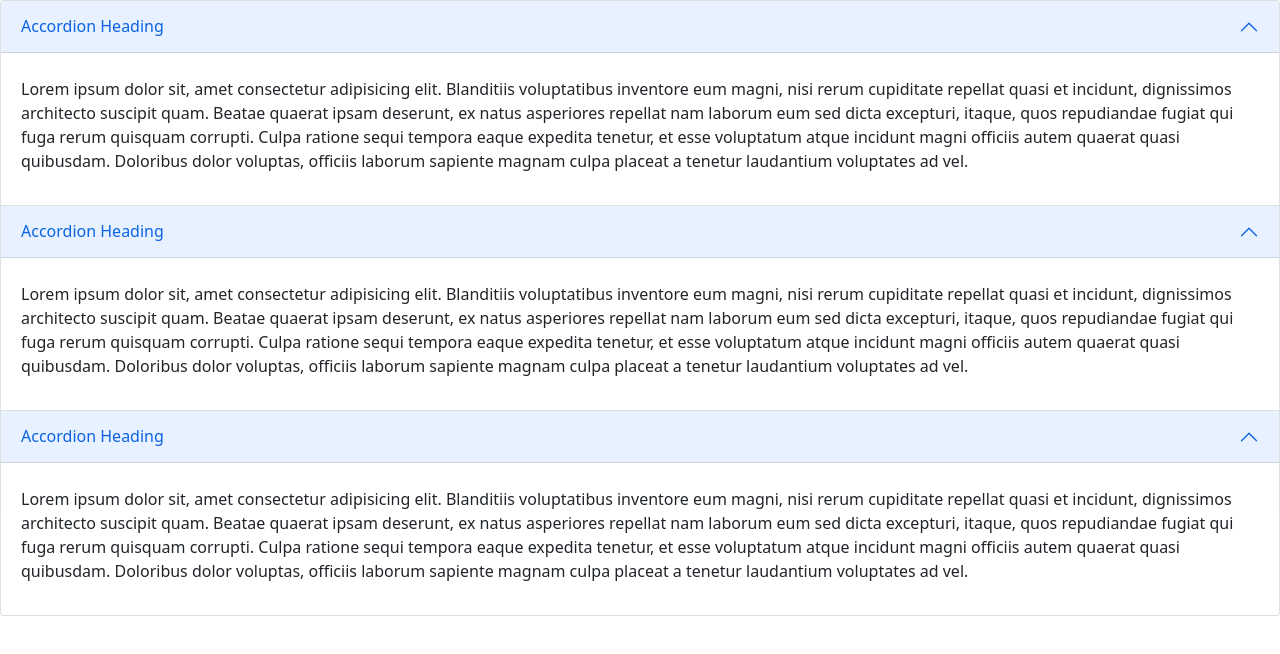
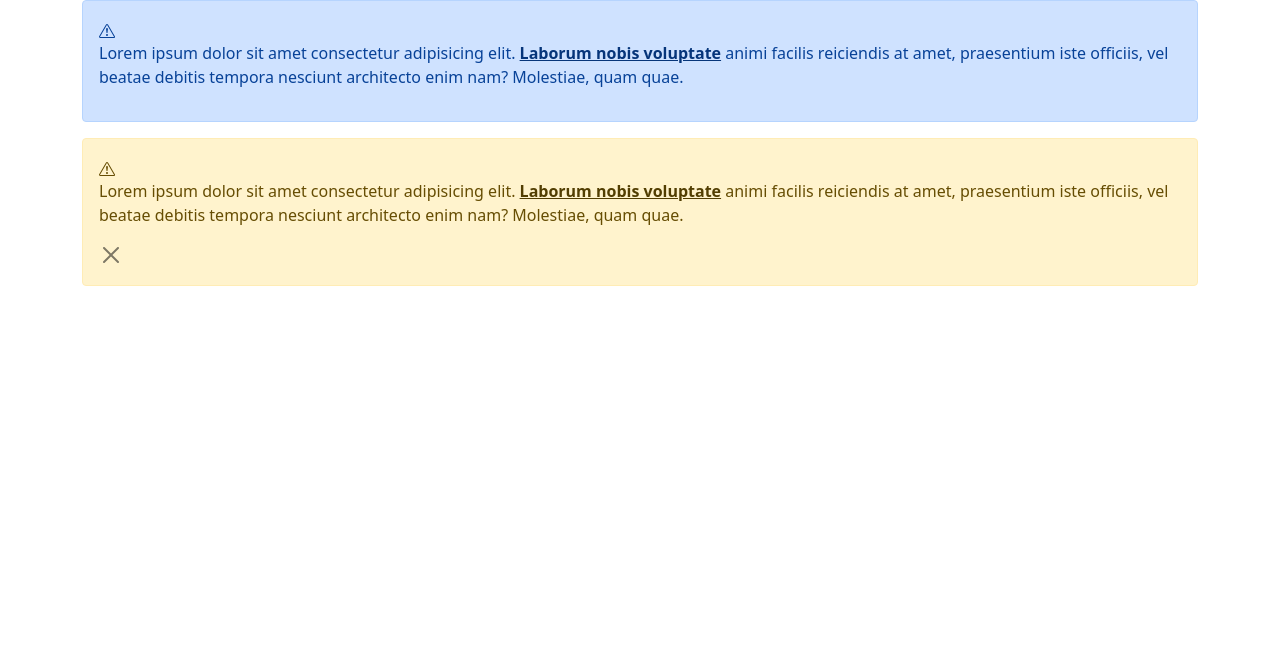
Before and after one commit to abdulmazidakash/bootstrap-version-5, a plain HTML site: page home.html in a window 1280 px wide. Drawn offline with Linux system fonts and the light colour scheme.

Commit message:
learning bootstrap alert

```diff
--- a/home.html
+++ b/home.html
@@ -447,7 +447,9 @@
 			<button class="btn btn-primary">Submit</button>
 		</form> -->
 
-		<div class="accordion">
+
+		<!-- bootstrap accordion here  -->
+		<!-- <div class="accordion">
 			<div class="accordion-item">
 				<h2 class="accordion-button" data-bs-target="#childOne" data-bs-toggle="collapse">Accordion Heading</h2>
 				<div id="childOne" class="accordion-collapse collapse show">
@@ -472,7 +474,31 @@
 					</div>
 				</div>
 			</div>
-		</div>
+		</div> -->
+
+		<!-- alert container here  -->
+		 <div class="container">
+			<div class="row">
+				<div class="col-md-12">
+					<div class="alert alert-primary">
+						<svg xmlns="http://www.w3.org/2000/svg" width="16" height="16" fill="currentColor" class="bi bi-exclamation-triangle" viewBox="0 0 16 16">
+							<path d="M7.938 2.016A.13.13 0 0 1 8.002 2a.13.13 0 0 1 .063.016.15.15 0 0 1 .054.057l6.857 11.667c.036.06.035.124.002.183a.2.2 0 0 1-.054.06.1.1 0 0 1-.066.017H1.146a.1.1 0 0 1-.066-.017.2.2 0 0 1-.054-.06.18.18 0 0 1 .002-.183L7.884 2.073a.15.15 0 0 1 .054-.057m1.044-.45a1.13 1.13 0 0 0-1.96 0L.165 13.233c-.457.778.091 1.767.98 1.767h13.713c.889 0 1.438-.99.98-1.767z"/>
+							<path d="M7.002 12a1 1 0 1 1 2 0 1 1 0 0 1-2 0M7.1 5.995a.905.905 0 1 1 1.8 0l-.35 3.507a.552.552 0 0 1-1.1 0z"/>
+						  </svg>
+						<p>Lorem ipsum dolor sit amet consectetur adipisicing elit. <a href="#" class="alert-link">Laborum nobis voluptate</a>  animi facilis reiciendis at amet, praesentium iste officiis, vel beatae debitis tempora nesciunt architecto enim nam? Molestiae, quam quae.</p>
+					</div>
+					<div class="alert alert-warning">
+						<svg xmlns="http://www.w3.org/2000/svg" width="16" height="16" fill="currentColor" class="bi bi-exclamation-triangle" viewBox="0 0 16 16">
+							<path d="M7.938 2.016A.13.13 0 0 1 8.002 2a.13.13 0 0 1 .063.016.15.15 0 0 1 .054.057l6.857 11.667c.036.06.035.124.002.183a.2.2 0 0 1-.054.06.1.1 0 0 1-.066.017H1.146a.1.1 0 0 1-.066-.017.2.2 0 0 1-.054-.06.18.18 0 0 1 .002-.183L7.884 2.073a.15.15 0 0 1 .054-.057m1.044-.45a1.13 1.13 0 0 0-1.96 0L.165 13.233c-.457.778.091 1.767.98 1.767h13.713c.889 0 1.438-.99.98-1.767z"/>
+							<path d="M7.002 12a1 1 0 1 1 2 0 1 1 0 0 1-2 0M7.1 5.995a.905.905 0 1 1 1.8 0l-.35 3.507a.552.552 0 0 1-1.1 0z"/>
+						  </svg>
+						<p>Lorem ipsum dolor sit amet consectetur adipisicing elit. <a href="#" class="alert-link">Laborum nobis voluptate</a> animi facilis reiciendis at amet, praesentium iste officiis, vel beatae debitis tempora nesciunt architecto enim nam? Molestiae, quam quae.</p>
+						<button type="button" class="btn-close" data-bs-dismiss="alert"></button>
+					</div>
+				</div>
+			</div>
+		 </div>
+
 		<script src="js/bootstrap.min.js"></script>
 </body>
 </html>
```
Also changed, not shown: exclamation-triangle.svg (added).
